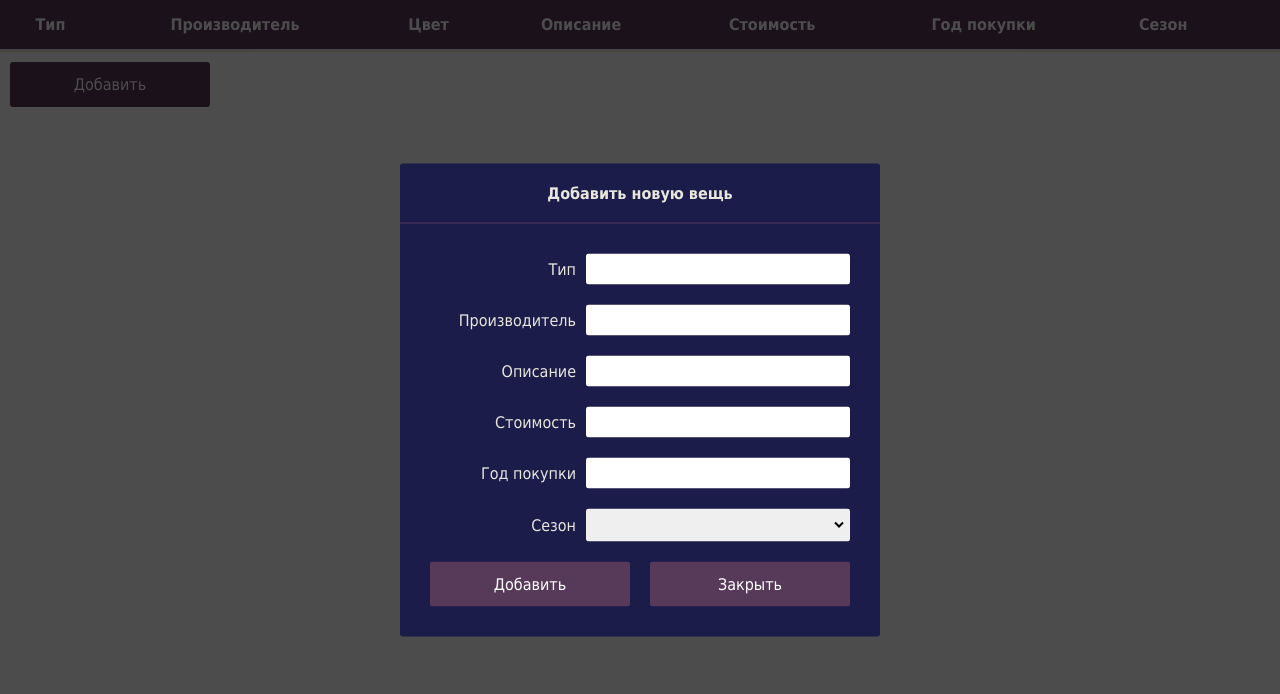
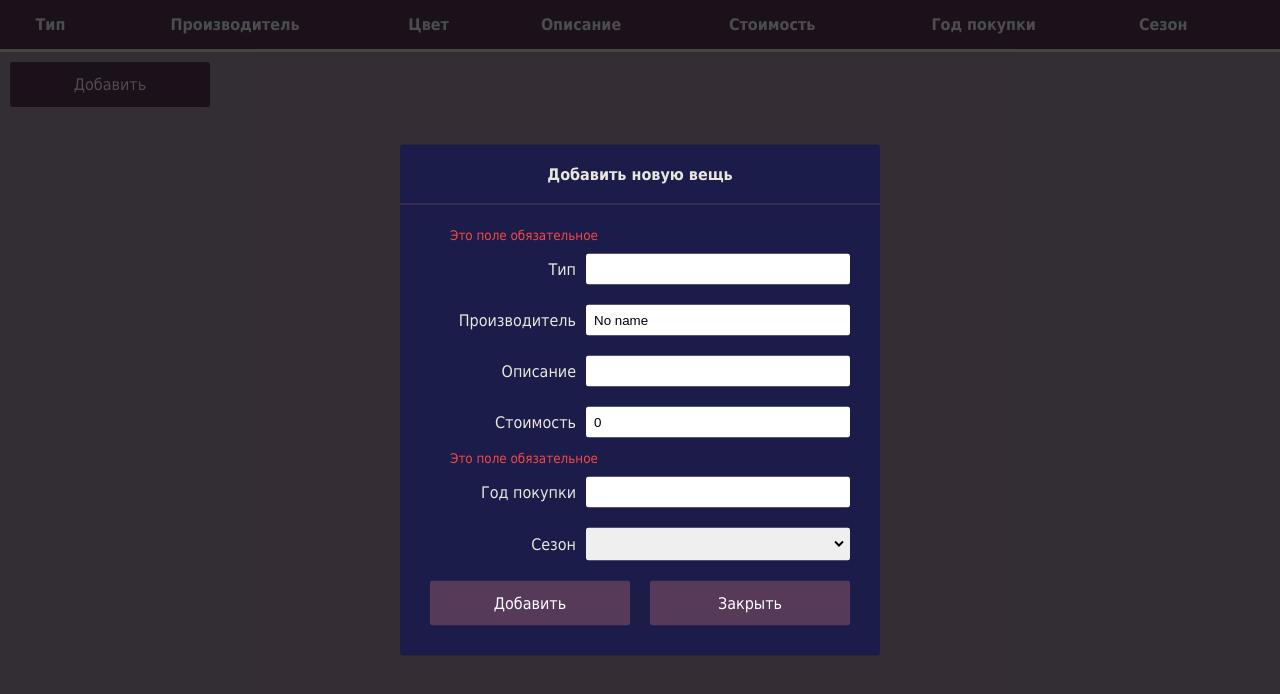
Before and after one commit to nekoi275/wardrobe-manager, a Vue app: page / in a window 1280 px wide. Both pictures are taken after a click on the button "Добавить". Shown: the top 694 px of the page. Built offline with nearby package versions, Linux system fonts and the light colour scheme.

Commit message:
editing table rows

```diff
--- a/src/App.vue
+++ b/src/App.vue
@@ -1,7 +1,7 @@
 <template>
   <div>
     <clothes-table></clothes-table>
-    <button v-on:click="modalToggle()">Добавить</button>
+    <button v-on:click="modalToggle('add')">Добавить</button>
     <modal-form></modal-form>
   </div>
 </template>
@@ -17,8 +17,10 @@ export default {
     modalForm
   },
   methods: {
-    modalToggle() {
+    modalToggle(role) {
+      this.$store.commit('setCurrentData');
       this.$store.commit('modalToggle');
+      this.$store.commit('changeModalRole', role);
     }
   }
 };
@@ -31,6 +33,7 @@ body {
   padding: 0;
   font-family: "Tahoma";
   font-size: 12pt;
+  background-color: #ad9baf;
 }
 button {
   -moz-user-select: none;
--- a/src/components/clothesTable.vue
+++ b/src/components/clothesTable.vue
@@ -5,17 +5,17 @@
       <th></th>
     </thead>
     <tbody>
-      <tr v-for="shownRow in shownRows" :key="shownRow.id">
-        <td>{{shownRow.type}}</td>
-        <td>{{shownRow.brand}}</td>
-        <td>{{shownRow.color}}</td>
-        <td>{{shownRow.description}}</td>
-        <td>{{shownRow.price}}</td>
-        <td>{{shownRow.year}}</td>
-        <td>{{shownRow.season}}</td>
+      <tr v-for="row in rows" :key="row.id">
+        <td>{{row.type}}</td>
+        <td>{{row.brand}}</td>
+        <td>{{row.color}}</td>
+        <td>{{row.description}}</td>
+        <td>{{row.price}}</td>
+        <td>{{row.year}}</td>
+        <td>{{row.season}}</td>
         <td>
-          <span v-on:click="modalToggle()">edit</span>
-          <span>remove</span>
+          <span v-on:click="modalToggle('edit', row)">edit</span>
+          <span v-on:click="removeTableRows()">remove</span>
         </td>
       </tr>
     </tbody>
@@ -36,19 +36,18 @@ export default {
         "Год покупки",
         "Сезон"
       ]
-    }
+    };
   },
   computed: {
-    shownRows() {
-      return this.$store.state.formData;
+    rows() {
+      return this.$store.state.table;
     },
-    modalOpen() {
-      return this.$store.state.modalOpen;
-    }
   },
-   methods: {
-    modalToggle() {
-      this.$store.commit('modalToggle');
+  methods: {
+    modalToggle(role, row) {
+      this.$store.commit("setCurrentData", row);
+      this.$store.commit("modalToggle");
+      this.$store.commit("changeModalRole", role);
     }
   }
 };
@@ -76,7 +75,8 @@ tbody tr {
   border-bottom: 1px solid #e9e6dd;
 }
 tbody tr:hover {
-  background-color: #e9e6dd;
+  background-color: #cccccc;
+  border-bottom: 1px solid #ffffff;
 }
 tbody tr td {
   padding: 10px;
--- a/src/components/modalForm.vue
+++ b/src/components/modalForm.vue
@@ -1,30 +1,32 @@
 <template>
-  <div class="modal-container" v-bind:class="{ active: modalOpen }">
+  <div class="container" v-show="open">
     <div class="overlay" v-on:click="modalToggle()"></div>
     <div class="modal">
-      <div class="modal-title" v-if="modalRole === 'add'">Добавить новую вещь</div>
-      <div class="modal-title" v-if="modalRole === 'edit'">Редактировать</div>
-      <div class="modal-content">
-        <div>
+      <div class="title" v-if="role === 'add'">Добавить новую вещь</div>
+      <div class="title" v-if="role === 'edit'">Редактировать</div>
+      <div class="content">
+        <form action="#" target="_self">
+          <span class="required-msg" v-show="!validate()">Это поле обязательное</span>
           <label>
             <span>Тип</span>
-            <input type="text" name="type" v-model="formData.type" required/>
+            <input type="text" name="type" v-model="formData.type" required />
           </label>
           <label>
             <span>Производитель</span>
-            <input type="text" name="brand" v-model="formData.brand" required/>
+            <input type="text" name="brand" v-model="formData.brand" />
           </label>
           <label>
             <span>Описание</span>
-            <input type="text" name="description" v-model="formData.description"/>
+            <input type="text" name="description" v-model="formData.description" />
           </label>
           <label>
             <span>Стоимость</span>
-            <input type="number" name="price" v-model="formData.price" required/>
+            <input type="number" name="price" v-model="formData.price" />
           </label>
+          <span class="required-msg" v-show="!validate()">Это поле обязательное</span>
           <label>
             <span>Год покупки</span>
-            <input type="number" name="year" v-model="formData.year" required/>
+            <input type="number" name="year" min="1990" max="2050" v-model="formData.year" required />
           </label>
           <label>
             <span>Сезон</span>
@@ -32,12 +34,14 @@
               <option value="зима">Зима</option>
               <option value="осень-весна">Осень/Весна</option>
               <option value="лето">Лето</option>
+              <option value="любой">Любой</option>
             </select>
           </label>
-          <button v-on:click="addFormData()" v-if="modalRole === 'add'">Добавить</button>
-          <button v-on:click="editFormData()" v-if="modalRole === 'edit'">Изменить</button>
+          <input type="hidden" v-model="formData.id" />
+          <button v-on:click="add()" v-if="role === 'add'" type="button">Добавить</button>
+          <button v-on:click="closeEdit()" v-if="role === 'edit'" type="button">Изменить</button>
           <button v-on:click="modalToggle()" type="reset">Закрыть</button>
-        </div>
+        </form>
       </div>
     </div>
   </div>
@@ -46,33 +50,41 @@
 <script>
 export default {
   name: "modal-form",
-  data: function() {
-    return {
-      formData: {
-        type: '',
-        brand: '',
-        description: '',
-        price: '',
-        year: '',
-        season: ''
+  computed: {
+    open() {
+      return this.$store.state.modal.open;
+    },
+    role() {
+      return this.$store.state.modal.role;
+    },
+    formData: {
+      get() {
+        return this.$store.state.currentData;
       }
-    };
-  },
-  computed: {
-    modalOpen() {
-      return this.$store.state.modalOpen;
-    },
-    modalRole() {
-      return this.$store.state.modalRole;
+      /* set() {
+        if (this.validate()) {
+          this.$store.commit("edit");
+        }
+      } */
     }
   },
   methods: {
     modalToggle() {
       this.$store.commit("modalToggle");
     },
-    addFormData() {
-      this.$store.commit("addFormData", this.formData);
-      this.modalToggle();
+    add() {
+      if (this.validate()) {
+        this.$store.commit("add");
+        this.modalToggle();
+      }
+    },
+    closeEdit() {
+      if (this.validate()) {
+        this.modalToggle();
+      }
+    },
+    validate() {
+      return this.formData.type != "" && this.formData.year != "";
     }
   }
 };
@@ -80,21 +92,14 @@ export default {
 
 <!-- Add "scoped" attribute to limit CSS to this component only -->
 <style scoped>
-.modal-container {
+.container {
   top: 0;
   right: 0;
   bottom: 0;
   left: 0;
   position: fixed;
-  transition: all 0.3s ease;
-  opacity: 0;
-  visibility: hidden;
 }
-.modal-container.active {
-  opacity: 1;
-  visibility: visible;
-}
-.modal-container .overlay {
+.container .overlay {
   position: fixed;
   top: 0;
   bottom: 0;
@@ -102,7 +107,7 @@ export default {
   left: 0;
   background-color: rgba(0, 0, 0, 0.7);
 }
-.modal-container .modal {
+.container .modal {
   position: absolute;
   box-sizing: border-box;
   left: 50%;
@@ -111,14 +116,14 @@ export default {
   background-color: #1b1c4a;
   border-radius: 3px;
 }
-.modal-container .modal .modal-title {
+.container .modal .title {
   text-align: center;
   border-bottom: 1px solid #573a5a;
   padding: 20px;
   color: #e9e6dd;
   font-weight: bold;
 }
-.modal-container .modal .modal-content {
+.container .modal .content {
   padding: 20px;
 }
 label {
@@ -145,4 +150,9 @@ input:focus {
 span {
   margin-left: 30px;
 }
+.required-msg {
+  margin-left: 30px;
+  color: #f84747;
+  font-size: 10pt;
+}
 </style>
--- a/src/store.js
+++ b/src/store.js
@@ -5,20 +5,41 @@ Vue.use(Vuex);
 
 export const store = new Vuex.Store({
     state: {
-        modalOpen: false,
-        modalRole: 'add',
-        formData: []
+        modal: {open: false, role: ''},
+        table: [],
+        index: 0,
+        currentData: {}
     },
     mutations: {
         modalToggle(state) {
-            state.modalOpen = !state.modalOpen;
+            state.modal.open = !state.modal.open;
         },
         changeModalRole(state, role) {
-            state.modalRole = role;
+            state.modal.role = role;
         },
-        addFormData(state, data) {
-            var record = Object.assign({}, data);
-            state.formData.push(record);
+        add(state) {
+            var record = Object.assign({
+                id: ++state.index
+            }, state.currentData);
+            state.table.push(record);
+        },
+        /* edit(state) {
+            var data = state.table.find((el) => {el.id == state.currentData.id});
+            Object.assign(data, state.currentData);
+        }, */
+        setCurrentData(state, row) {
+            if (row) {
+                state.currentData = row;
+            } else {
+                state.currentData = {
+                    type: "",
+                    brand: "No name",
+                    description: "",
+                    price: "0",
+                    year: "",
+                    season: "Любой"
+                }
+            }
         }
     },
     actions: {},
```
Also changed, not shown: src/assets/logo.png (deleted).
